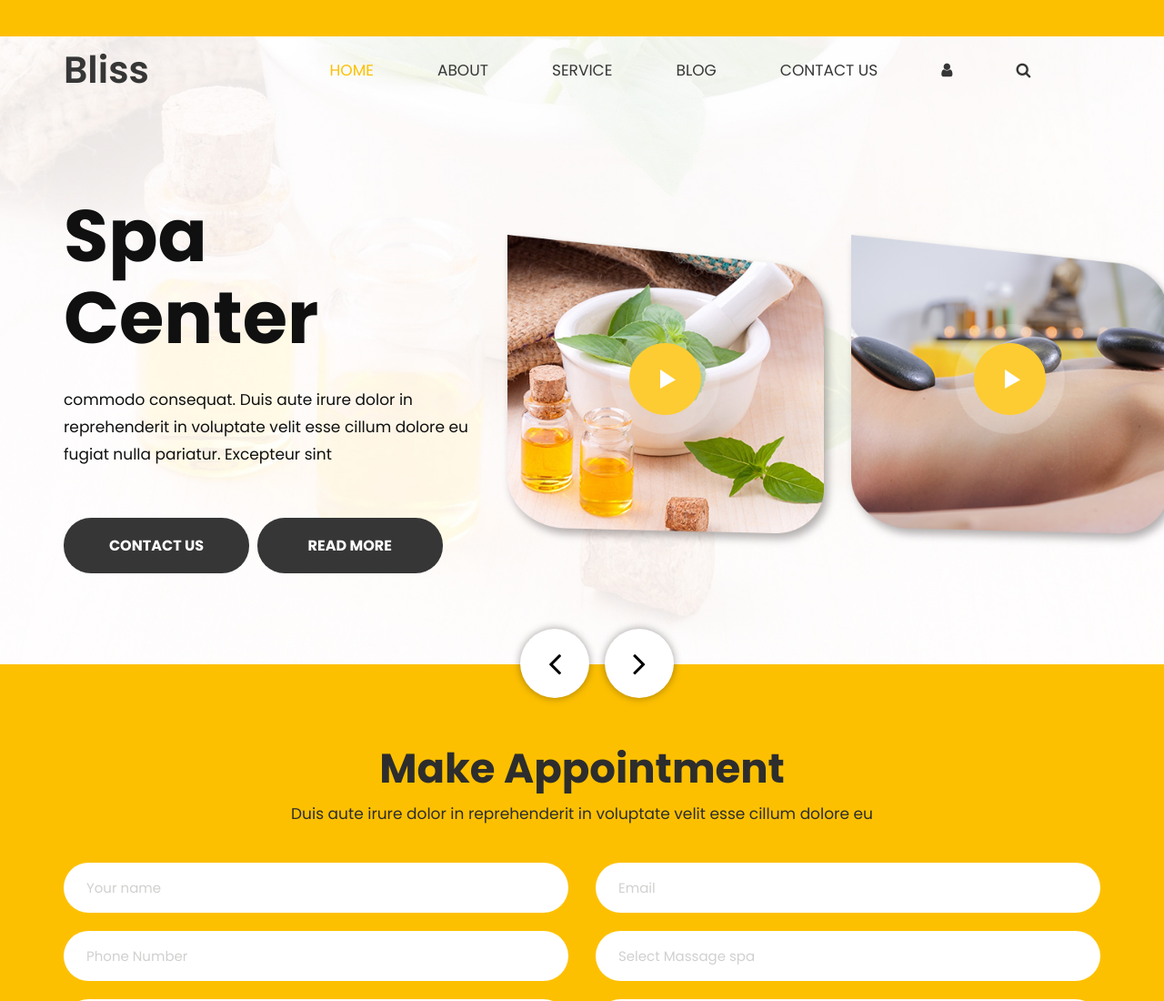
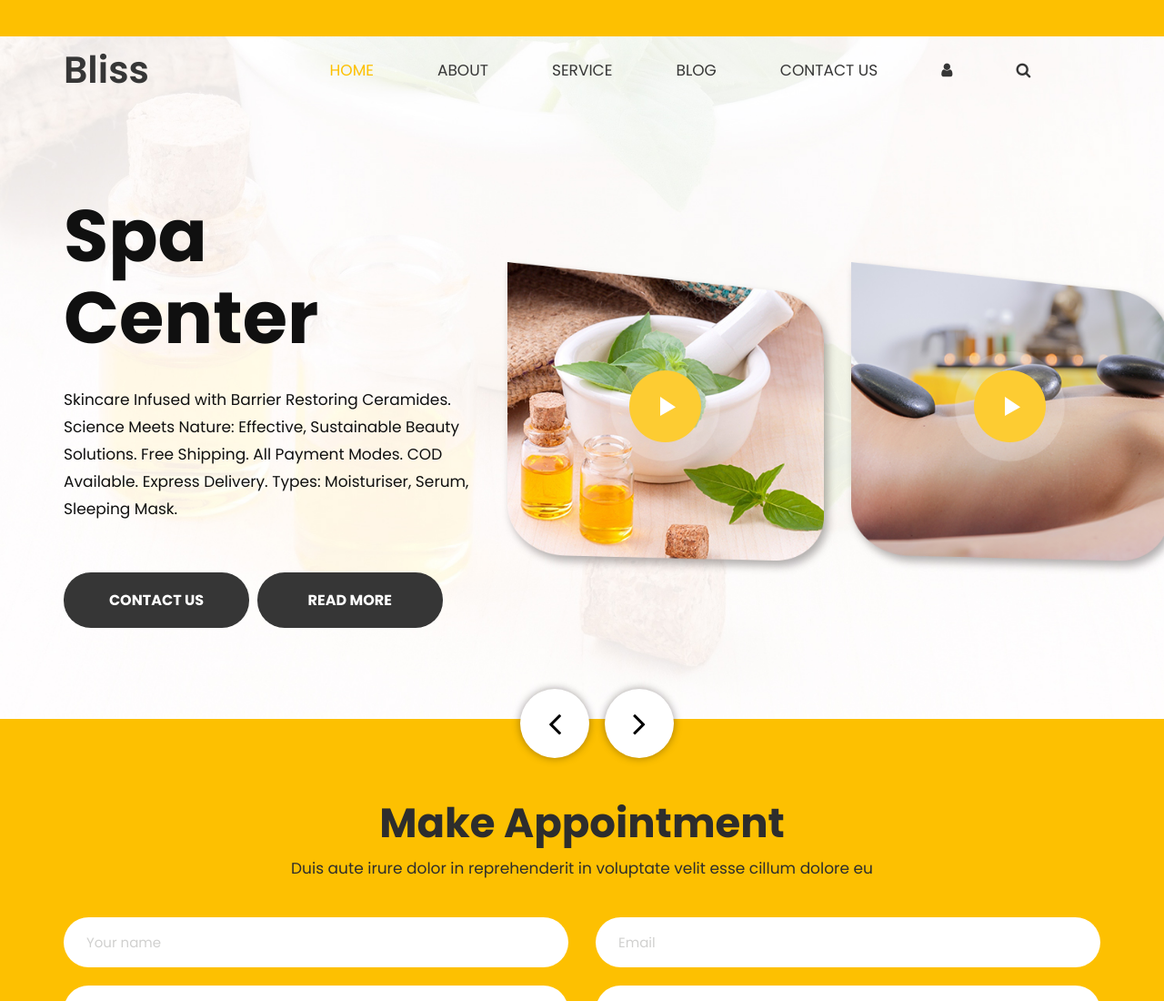
Before and after one commit to Gaurav-249/crud-project, a plain HTML site: page index.html in a window 1280 px wide. Shown: the top 1100 px of the page at 91% size. Drawn offline with nearby package versions, Linux system fonts and the light colour scheme.

Commit message:
Update index.html

```diff
--- a/index.html
+++ b/index.html
@@ -85,7 +85,7 @@
                               <div class="col-md-5">
                                  <div class="creative">
                                     <h1>Spa <br>Center </h1>
-                                    <p>commodo consequat. Duis aute irure dolor in reprehenderit in voluptate velit esse cillum dolore eu fugiat nulla pariatur. Excepteur sint</p>
+                                    <p>Skincare Infused with Barrier Restoring Ceramides. Science Meets Nature: Effective, Sustainable Beauty Solutions. Free Shipping. All Payment Modes. COD Available. Express Delivery. Types: Moisturiser, Serum, Sleeping Mask.</p>
                                     <a class="read_more" href="Javascript:void(0)">Contact us</a>
                                     <a class="read_more" href="Javascript:void(0)">Read More</a>
                                  </div>
```
